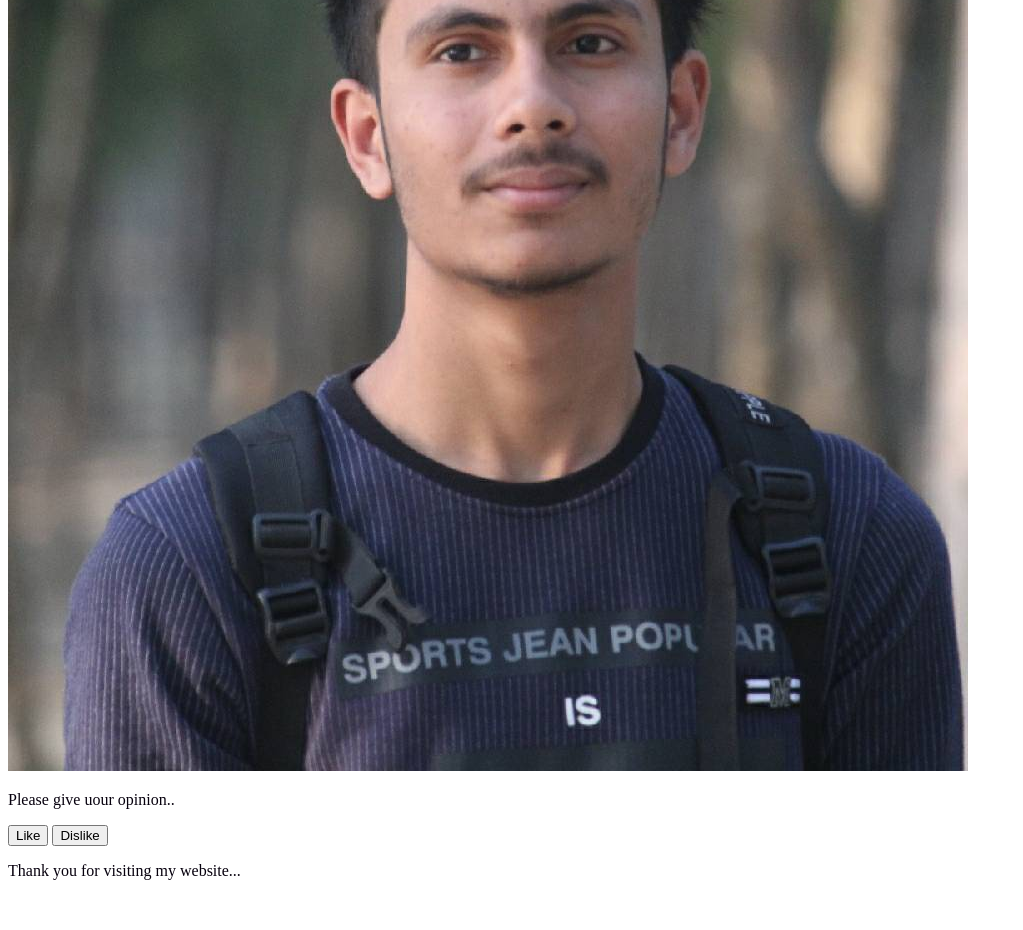
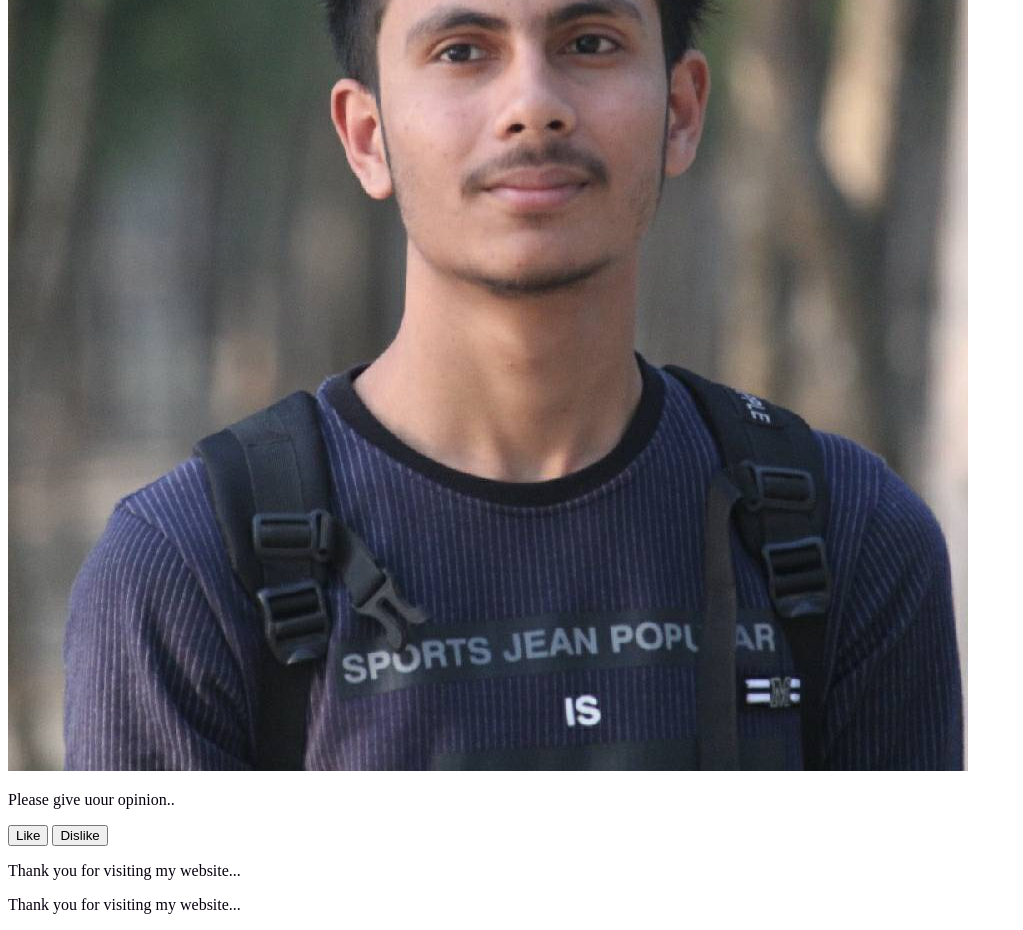
Before and after one commit to mahmud1618/my-second-repo, a plain HTML site: page index.html in a window 1280 px wide. Shown: the part 340-1270 px from the top of the page, without its empty margins (0-1023 px from the left). Before the commit the page ends 1236 px from the top, so only its background shows below. Drawn offline with Linux system fonts and the light colour scheme.

Commit message:
added new line

```diff
--- a/index.html
+++ b/index.html
@@ -16,6 +16,7 @@
         <button>Like</button>
         <button>Dislike</button>
         <p>Thank you for visiting my website... </p>
+        <p>Thank you for visiting my website... </p>
 
     </div>
 </body>
```
